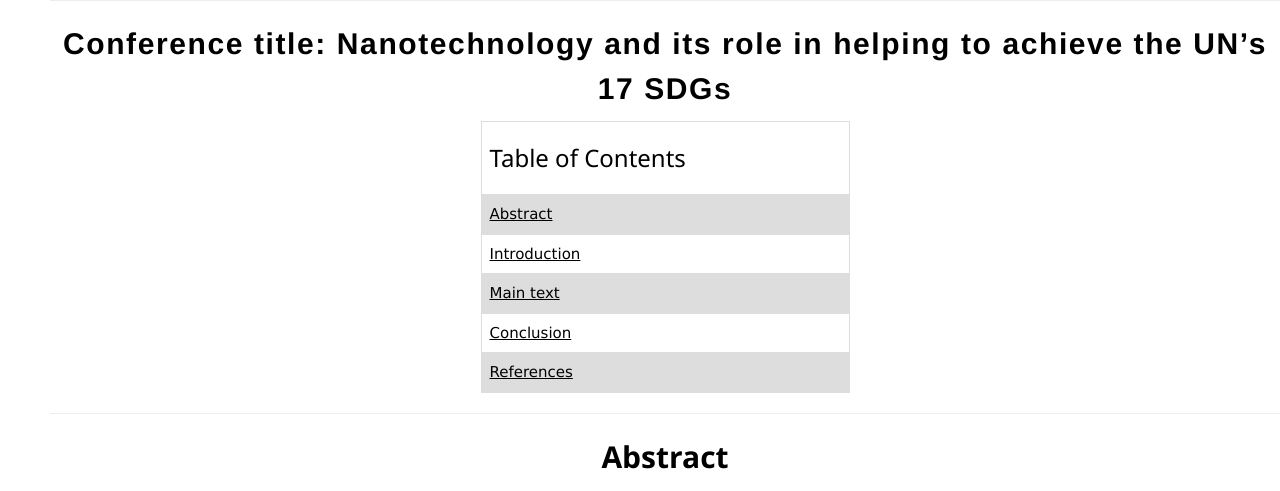
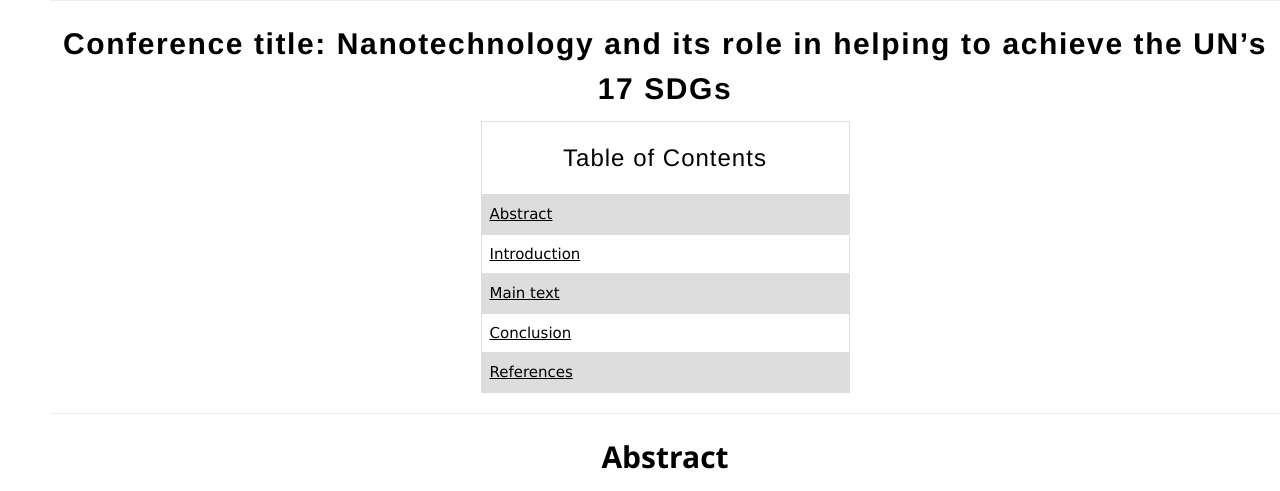
Before and after one commit to FEPSFY6981975/FY6981975, a plain HTML site: page index.html in a window 1280 px wide. Shown: the part 284-775 px from the top of the page. Drawn offline with nearby package versions, Linux system fonts and the light colour scheme.

Commit message:
Enhance styling for headings and text alignment
Added styles for h3 and updated text alignment for sections.

```diff
--- a/index.html
+++ b/index.html
@@ -135,6 +135,12 @@ As explored through the multiple studies, nanotechnology has presented itself as
       letter-spacing: 1px;
     }
 
+    h3 {
+      text-align: center;
+      font-family: "Helvetica";
+      letter-spacing: 1px;
+    }
+
     .Surrey_Banner {
       width: 1200px;
       height: 300px;
@@ -190,6 +196,7 @@ As explored through the multiple studies, nanotechnology has presented itself as
 
     <!-- Copilot gave me some pointers -->
     #Abstract_Text {
+      margin: 100px
       text-align: center;
       padding: 10px;
       height: auto;
@@ -255,6 +262,7 @@ As explored through the multiple studies, nanotechnology has presented itself as
         }
 
     #Conc_Text {
+      text-align: center;
       padding: 10px;
       height: auto;
       width: 100%;
```
